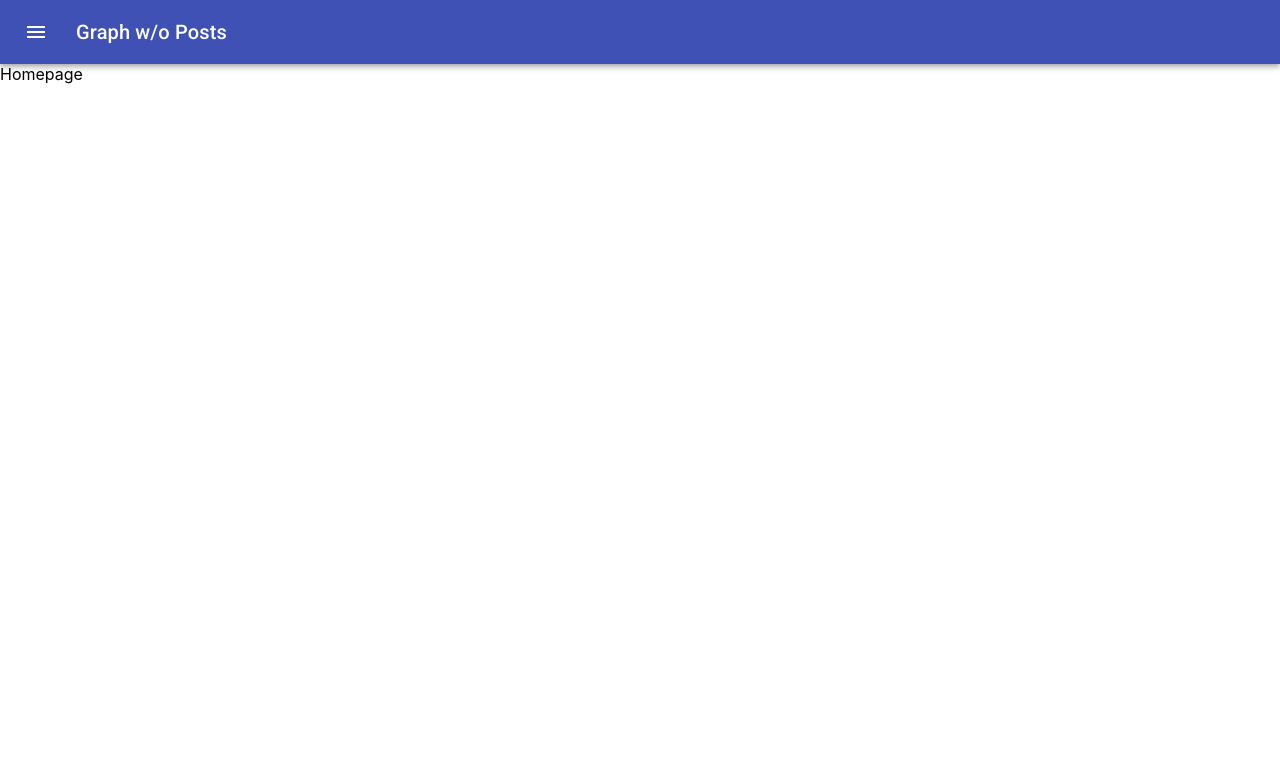
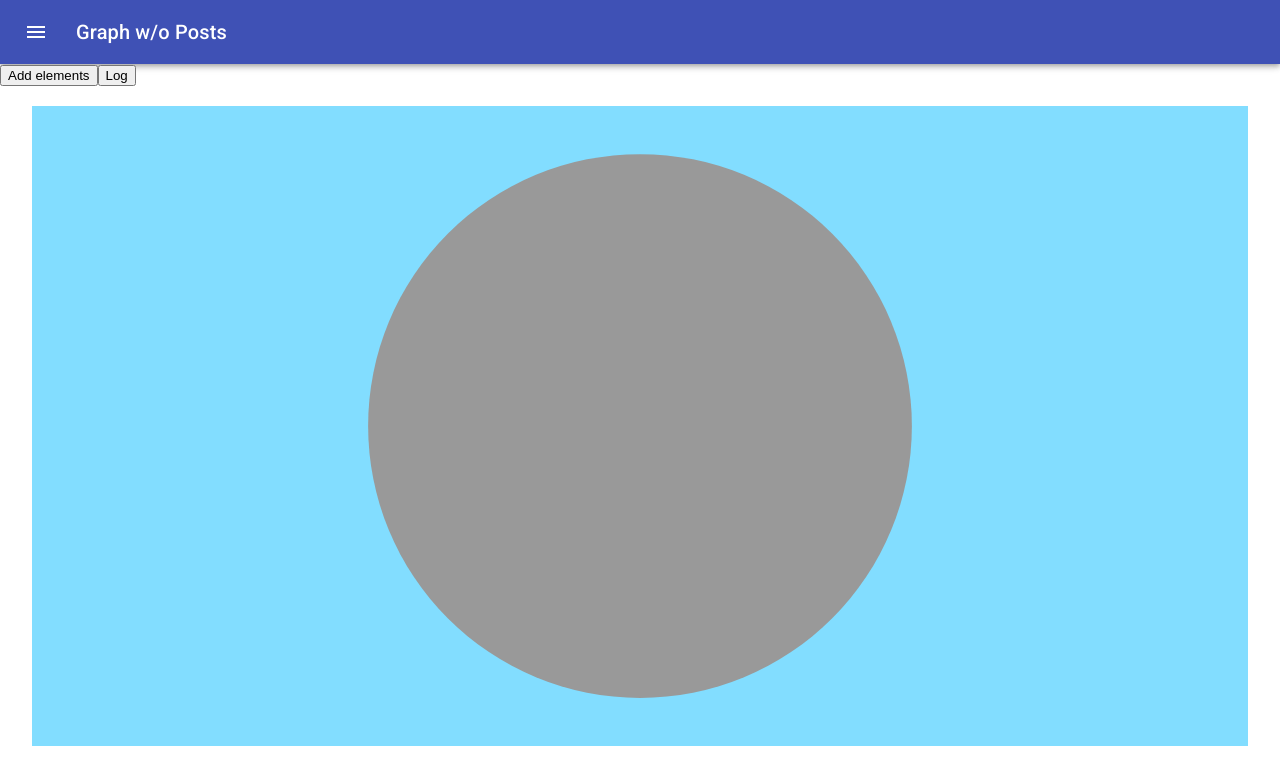
Before and after one commit to sroheed/ELU-project, a React app: page /graph-without-posts in a window 1280 px wide. Shown: the top 784 px of the page. Built offline with nearby package versions, Linux system fonts and the light colour scheme.

Commit message:
graph init

```diff
--- a/package.json
+++ b/package.json
@@ -10,6 +10,7 @@
     "@testing-library/jest-dom": "^4.2.4",
     "@testing-library/react": "^9.5.0",
     "@testing-library/user-event": "^7.2.1",
+    "@types/cytoscape": "^3.14.8",
     "@types/jest": "^24.9.1",
     "@types/node": "^12.12.67",
     "@types/react": "^16.9.51",
@@ -25,6 +26,7 @@
     "camelcase": "^5.3.1",
     "case-sensitive-paths-webpack-plugin": "2.3.0",
     "css-loader": "3.4.2",
+    "cytoscape": "^3.16.2",
     "dotenv": "8.2.0",
     "dotenv-expand": "5.1.0",
     "eslint": "^6.6.0",
@@ -54,6 +56,7 @@
     "postcss-safe-parser": "4.0.1",
     "react": "^16.13.1",
     "react-app-polyfill": "^1.0.6",
+    "react-cytoscape": "^1.0.6",
     "react-dev-utils": "^10.2.1",
     "react-dom": "^16.13.1",
     "react-router-dom": "^5.2.0",
--- a/src/components/Menu.tsx
+++ b/src/components/Menu.tsx
@@ -1,4 +1,4 @@
-import React, { useState, useRef, useEffect, useCallback, useContext } from 'react';
+import React, { useState, useRef, useEffect, useCallback} from 'react';
 import { Link } from 'react-router-dom';
 import { links, getPathName } from '../utils/Links';
 import Drawer from '@material-ui/core/Drawer';
--- a/src/components/Router.tsx
+++ b/src/components/Router.tsx
@@ -1,6 +1,7 @@
 import React from "react";
 import { BrowserRouter, Route, Switch } from "react-router-dom";
 import HomePage from '../pages/HomePage';
+import NoPostsPage from "../pages/NoPostsPage";
 import Menu from './Menu';
 
 const Router = () => {
@@ -10,7 +11,7 @@ const Router = () => {
         <Route path={"/"} component={Menu}/>
         <Switch>
           <Route path="/" exact component={HomePage}/>
-          <Route path="/graph-without-posts" exact component={HomePage}/>
+          <Route path="/graph-without-posts" exact component={NoPostsPage}/>
         </Switch>
       </BrowserRouter>
     </>
--- /dev/null
+++ b/src/pages/NoPostsPage.tsx
@@ -0,0 +1,33 @@
+import React, {useEffect} from 'react';
+import cytoscape from 'cytoscape';
+
+const NoPostsPage = () => {
+  let cy: any = null;
+
+
+  useEffect(() => {
+    cy = cytoscape({
+      container: document.getElementById('cy'),
+      elements: [{data: {id: 'a'}}]
+    });
+  }, [] );
+
+
+  const addElem = () => {
+    cy.add([
+      { group: 'nodes', data: { id: 'n0' } },
+      { group: 'nodes', data: { id: 'n1' } },
+    ]);
+  };
+
+
+  return(
+    <>
+      <button onClick={addElem}>Add elements</button>
+      <button onClick={() => console.log(cy)}>Log</button>
+      <div id="cy" className={'cytoscape__div'} onClick={(e) => console.log(e.screenX, e.screenY)}/>
+    </>
+  );
+};
+
+export default NoPostsPage;
--- a/src/pages/Page.tsx
+++ /dev/null
@@ -1 +0,0 @@
-import React from 'react';
--- a/src/style/App.scss
+++ b/src/style/App.scss
@@ -1,2 +1,3 @@
 @import './HomePage.scss';
 @import './Menu.scss';
+@import 'Cytoscape.scss';
--- /dev/null
+++ b/src/style/Cytoscape.scss
@@ -0,0 +1,7 @@
+.cytoscape__div{
+  width: 95vw;
+  height: 80vh;
+  margin: 0 auto;
+  margin-top: 20px;
+  background-color: #82ddff;
+}
```
Also changed, not shown: 1 other file (tests, documents, lock files or other folders).
